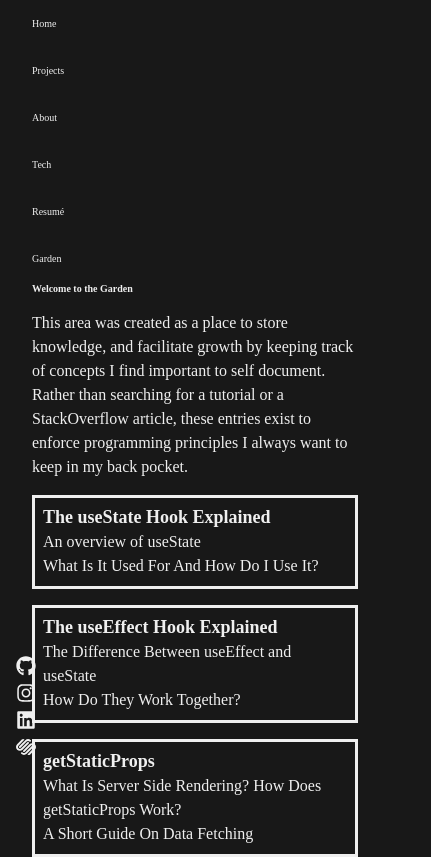
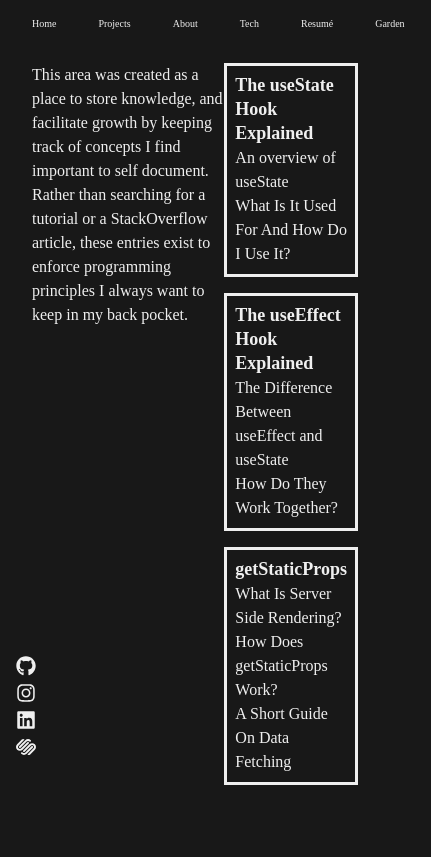
Before and after one commit to CarlinCharge/carlconroyv2, a Next.js app: page /garden in a window 390 px wide. Shown: the whole page, 431 px wide, since content can reach past the window. Built offline with nearby package versions, Linux system fonts and the light colour scheme.

Commit message:
nav mobile remove column

```diff
--- a/app/garden/GardenPage.tsx
+++ b/app/garden/GardenPage.tsx
@@ -1,11 +1,16 @@
 import { Container, Text, Heading, Flex, Box } from "@chakra-ui/react";
 import GardenPostCard from "./GardenPostCard";
 export default function GardenPage() {
-  const fontSize = { base: "10px", md: "1xs", lg: "26.75px" };
+  const fontSize = { base: "10px", md: "15px", lg: "26.75px" };
   return (
-    <Container maxW={{ base: "sm", md: "4xl", lg: "6xl" }}>
-      <Flex direction="column">
-        <Heading fontSize={fontSize}>Welcome to the Garden </Heading>
+    <Container maxW={{ base: "sm", md: "1xs", lg: "6xl" }}>
+      <Flex
+        direction={{ base: "row", lg: "column" }}
+        flexWrap={{ base: "nowrap" }}
+      >
+        <Heading fontSize={fontSize} display={{ base: "none", lg: "flex" }}>
+          Welcome to the Garden
+        </Heading>
         <Box mt={4}>
           <Text>
             This area was created as a place to store knowledge, and facilitate
--- a/src/components/Nav/Nav.tsx
+++ b/src/components/Nav/Nav.tsx
@@ -23,11 +23,7 @@ const Nav = () => {
         Carl Conroy
       </Link>
 
-      <Flex
-        display="flex "
-        direction={{ base: "column", md: "column", lg: "row" }}
-        flexFlow={{ base: "column wrap" }}
-      >
+      <Flex display="flex " flexFlow="no">
         {MenuItems.map((item) => {
           return (
             <Link
```
